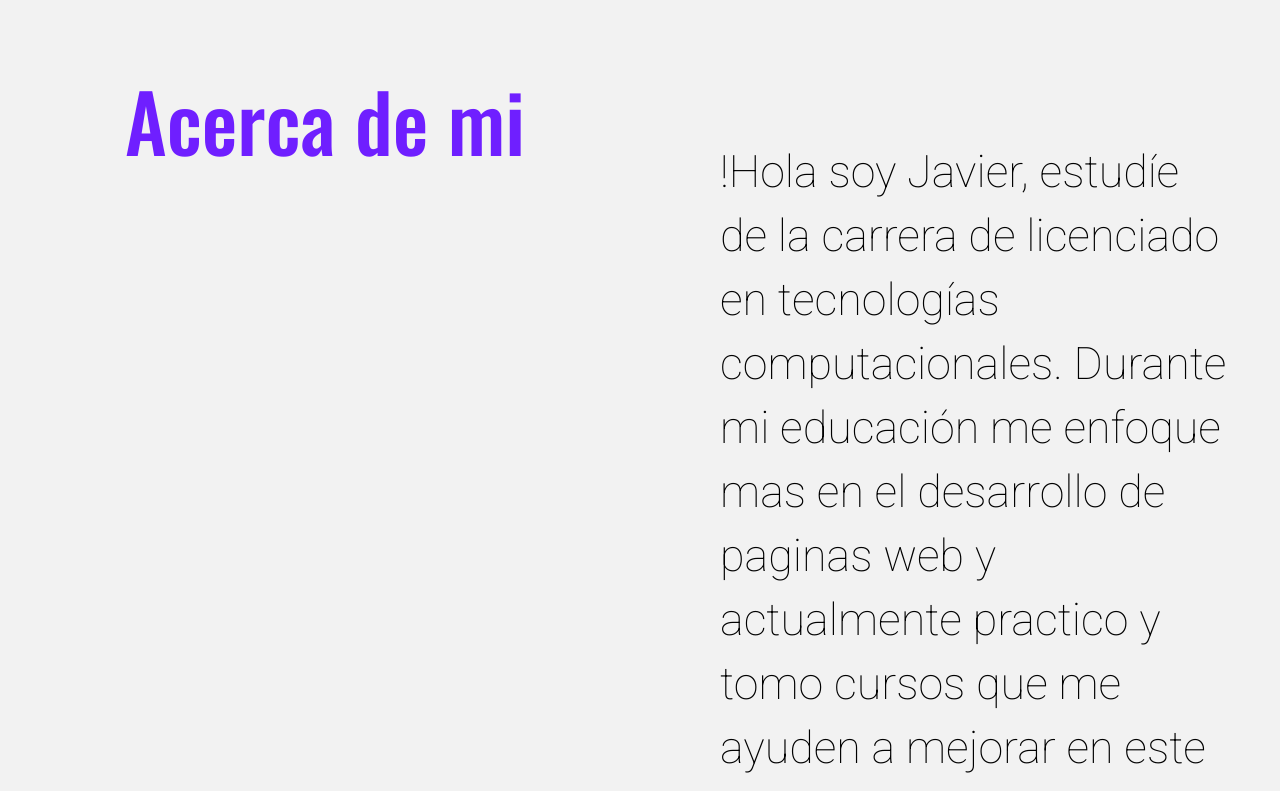
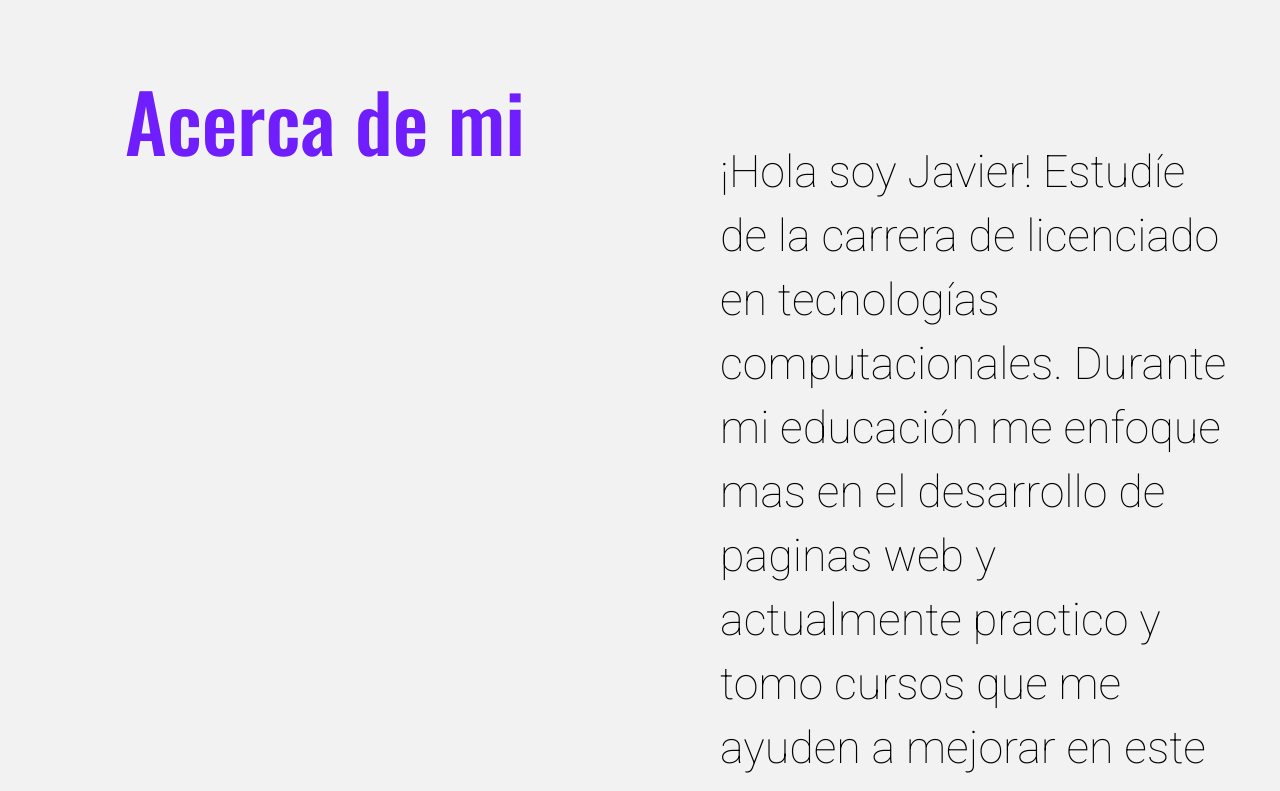
Before and after one commit to JavierLoera/my-website, a plain HTML site: page index.html in a window 1280 px wide. Shown: the part 860-1651 px from the top of the page. Drawn offline with nearby package versions, Linux system fonts and the light colour scheme.

Commit message:
Update index.html

```diff
--- a/index.html
+++ b/index.html
@@ -68,7 +68,7 @@
                     </h2>
                     <div>
                         <p>
-                            !Hola soy Javier, estudíe de la carrera de licenciado en tecnologías computacionales. Durante mi educación me enfoque mas en el desarrollo de paginas web y actualmente practico y tomo cursos que me ayuden a mejorar en este mundo.
+                            ¡Hola soy Javier! Estudíe de la carrera de licenciado en tecnologías computacionales. Durante mi educación me enfoque mas en el desarrollo de paginas web y actualmente practico y tomo cursos que me ayuden a mejorar en este mundo.
                         </p>
                         <p>
                             Tengo una meta de cada día aprender algo nuevo.
```
